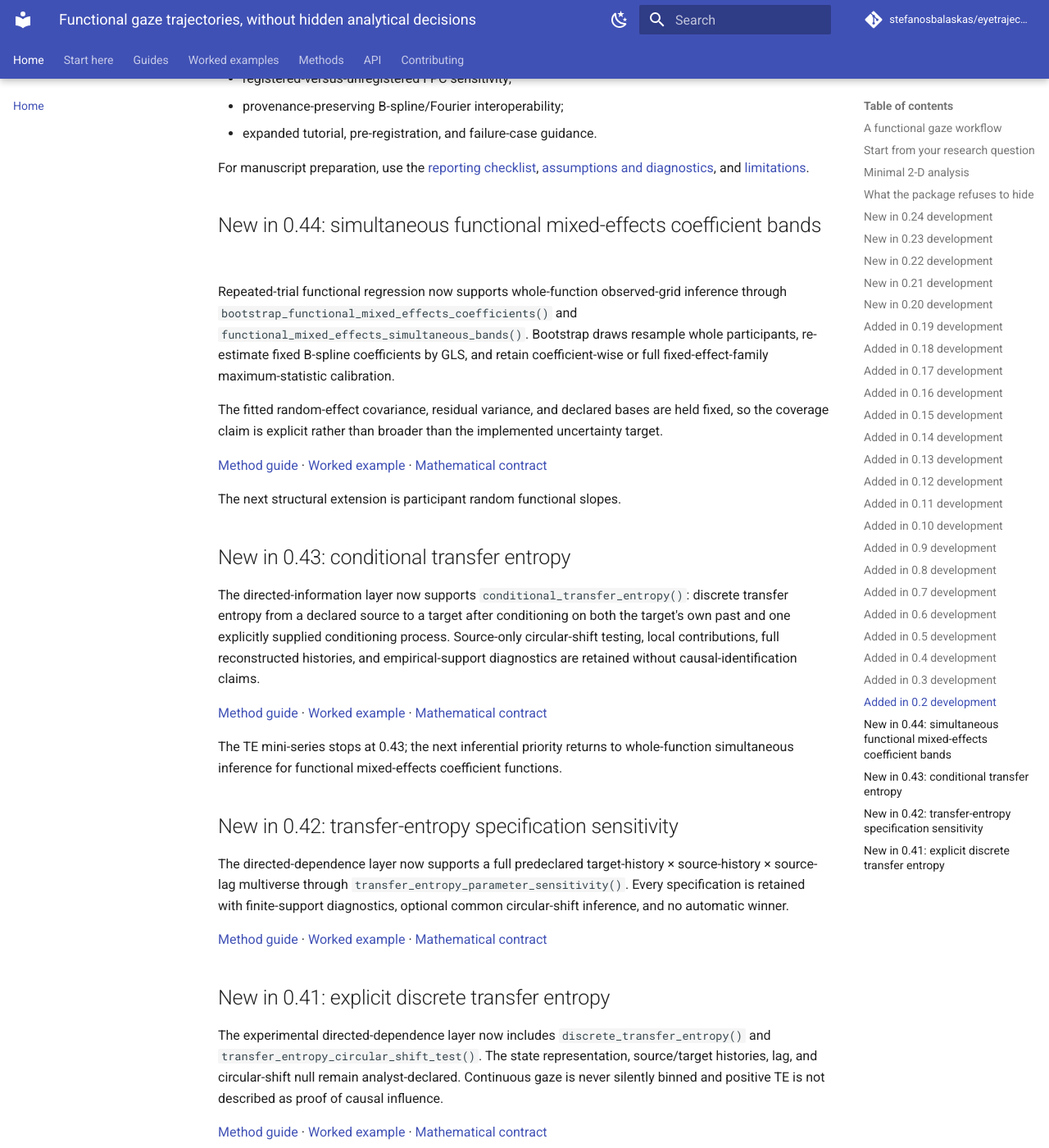
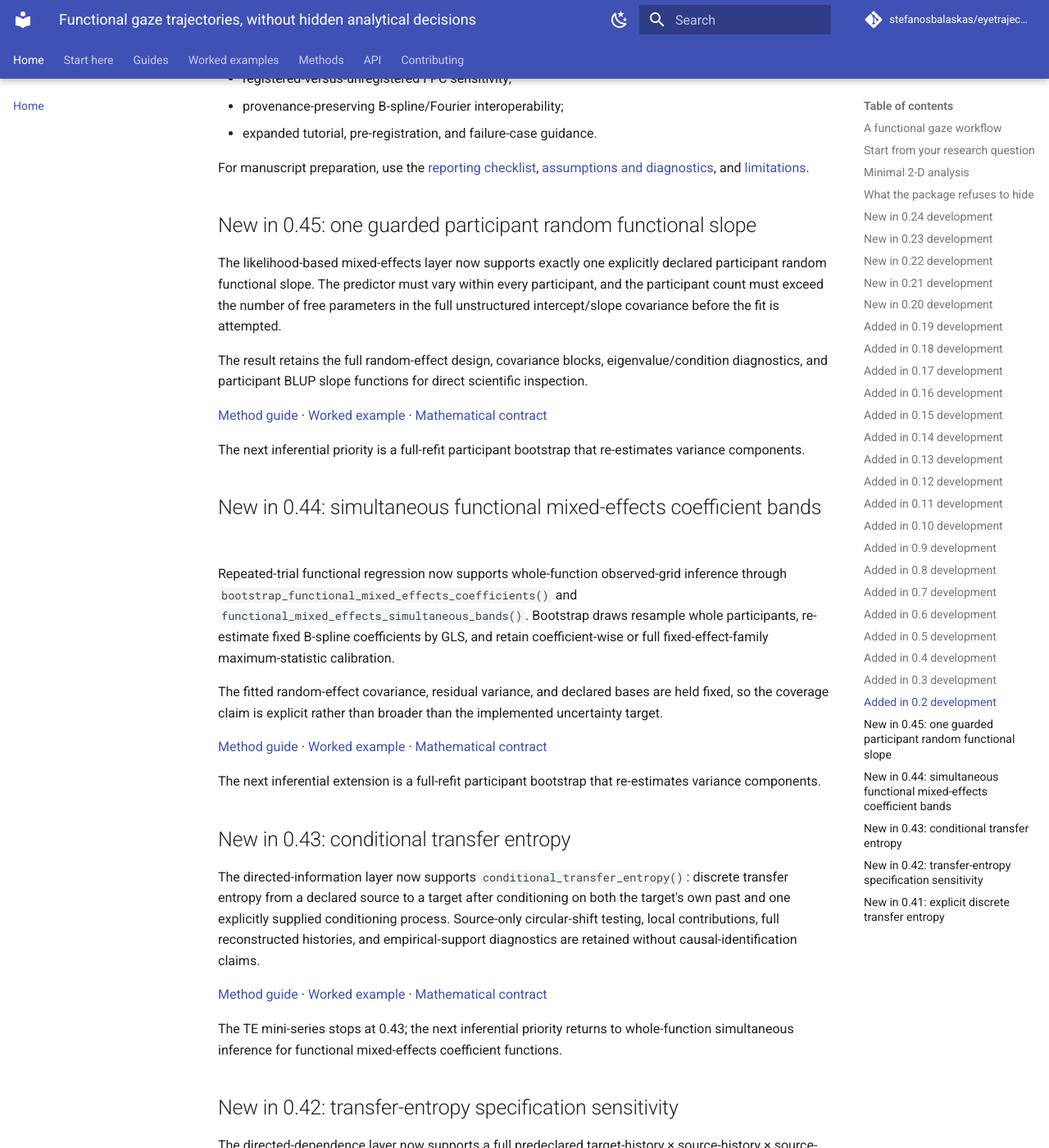
Before and after one commit to stefanosbalaskas/eyetrajectoriespy, an MkDocs documentation site: the page built from docs/index.md, in a window 1280 px wide and 1400 px high, scrolled down 14616 px. Shown: the whole window at 82% size. Built offline with MkDocs 1.6.1 and Material for MkDocs 9.7.7, drawn with Linux system fonts in a browser that asks for light colours; comment, search, counter and statistics services are not loaded; some of the changed text lies outside the part shown.

Commit message:
Feature 0.45 random functional slopes on homepage

```diff
--- a/docs/index.md
+++ b/docs/index.md
@@ -3,13 +3,13 @@ title: Functional gaze trajectories, without hidden analytical decisions
 ---
 
 <div class="et-hero" markdown>
-<div class="et-kicker">eyetrajectoriespy 0.44 · simultaneous functional mixed-effects inference</div>
+<div class="et-kicker">eyetrajectoriespy 0.45 · guarded participant random functional slopes</div>
 
 # Model the viewing process, not only its summaries
 
 eyetrajectoriespy provides a vendor-neutral scientific layer for continuous gaze paths, multivariate FPCA, native irregular trajectories, repeated-trial functional decomposition, phase analysis, compositional AOI trajectories, and explicit validation of component stability.
 
-<span class="et-pill">2-D x(t), y(t)</span><span class="et-pill">multivariate IAAFT</span><span class="et-pill">functional mixed effects</span><span class="et-pill">mixed-effects simultaneous bands</span><span class="et-pill">function-on-scalar inference</span><span class="et-pill">Fréchet + audited DTW</span><span class="et-pill">distance sensitivity</span><span class="et-pill">native irregular grids</span><span class="et-pill">sparse PACE FPCA</span><span class="et-pill">FPCA / MFPCA</span><span class="et-pill">LaTeX contracts</span><span class="et-pill">reproducible plots</span><span class="et-pill">grouped reconstruction CV</span><span class="et-pill">bootstrap stability</span><span class="et-pill">eigenspace stability</span><span class="et-pill">mean-band inference</span><span class="et-pill">outlier / influence review</span><span class="et-pill">multilevel</span><span class="et-pill">phase</span><span class="et-pill">elastic SRVF</span>
+<span class="et-pill">2-D x(t), y(t)</span><span class="et-pill">multivariate IAAFT</span><span class="et-pill">functional mixed effects</span><span class="et-pill">random functional slopes</span><span class="et-pill">mixed-effects simultaneous bands</span><span class="et-pill">function-on-scalar inference</span><span class="et-pill">Fréchet + audited DTW</span><span class="et-pill">distance sensitivity</span><span class="et-pill">native irregular grids</span><span class="et-pill">sparse PACE FPCA</span><span class="et-pill">FPCA / MFPCA</span><span class="et-pill">LaTeX contracts</span><span class="et-pill">reproducible plots</span><span class="et-pill">grouped reconstruction CV</span><span class="et-pill">bootstrap stability</span><span class="et-pill">eigenspace stability</span><span class="et-pill">mean-band inference</span><span class="et-pill">outlier / influence review</span><span class="et-pill">multilevel</span><span class="et-pill">phase</span><span class="et-pill">elastic SRVF</span>
 </div>
 
 <div class="grid cards" markdown>
@@ -479,6 +479,25 @@ The package is designed around the principle that **the path to an FPC score is
 
 For manuscript preparation, use the [reporting checklist](methods/reporting.md), [assumptions and diagnostics](methods/assumptions.md), and [limitations](methods/limitations.md).
 
+## New in 0.45: one guarded participant random functional slope
+
+The likelihood-based mixed-effects layer now supports exactly one explicitly
+declared participant random functional slope. The predictor must vary within
+every participant, and the participant count must exceed the number of free
+parameters in the full unstructured intercept/slope covariance before the fit
+is attempted.
+
+The result retains the full random-effect design, covariance blocks,
+eigenvalue/condition diagnostics, and participant BLUP slope functions for
+direct scientific inspection.
+
+[Method guide](methods/functional-mixed-effects-random-slope.md) ·
+[Worked example](examples/functional-mixed-effects-random-slope.md) ·
+[Mathematical contract](methods/mathematical-reference.md#functional-mixed-effects-random-slope)
+
+The next inferential priority is a full-refit participant bootstrap that
+re-estimates variance components.
+
 ## New in 0.44: simultaneous functional mixed-effects coefficient bands
 
 Repeated-trial functional regression now supports whole-function observed-grid
@@ -495,7 +514,7 @@ implemented uncertainty target.
 [Worked example](examples/functional-mixed-effects-simultaneous-bands.md) ·
 [Mathematical contract](methods/mathematical-reference.md#functional-mixed-effects-simultaneous)
 
-The next structural extension is participant random functional slopes.
+The next inferential extension is a full-refit participant bootstrap that re-estimates variance components.
 
 ## New in 0.43: conditional transfer entropy
 
```
